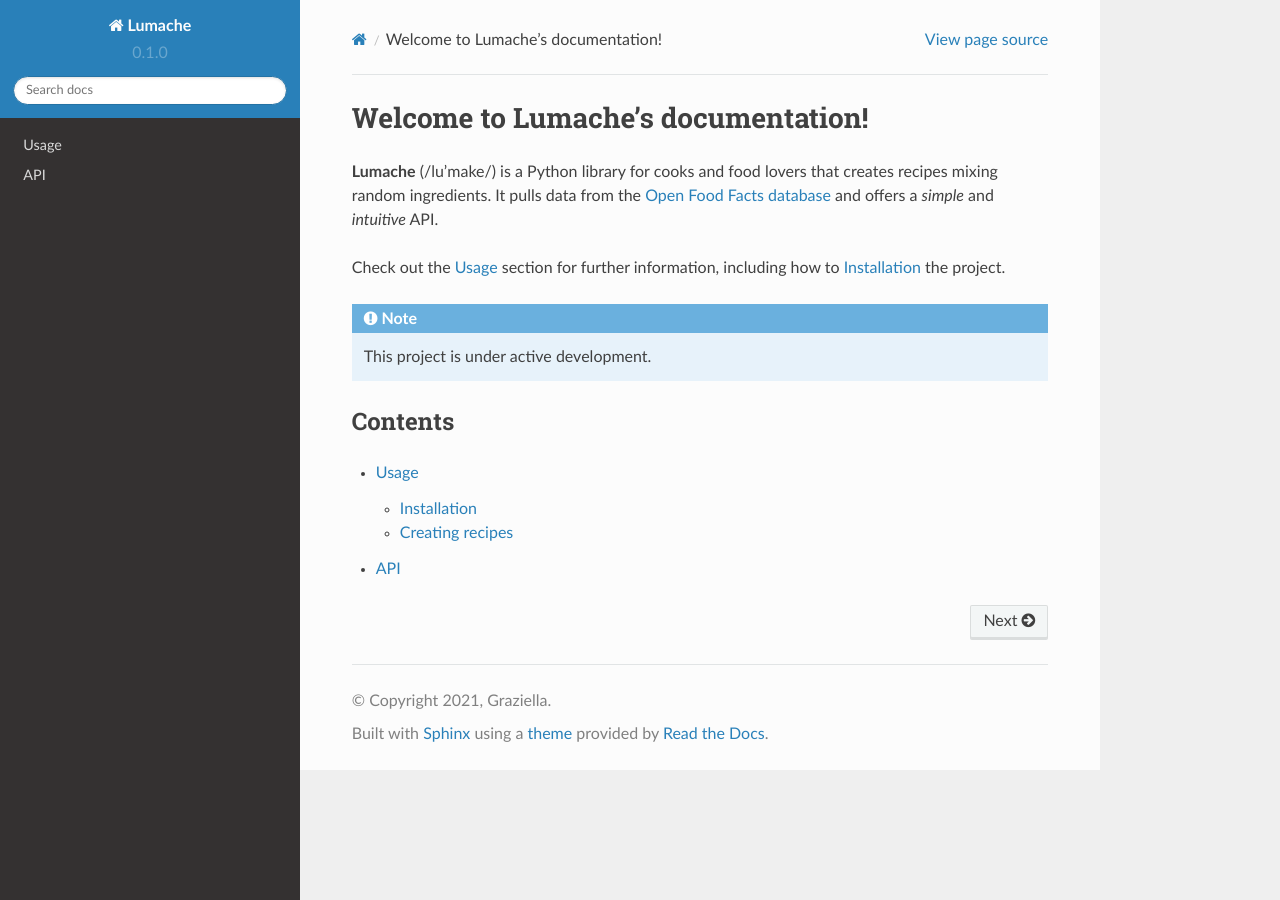
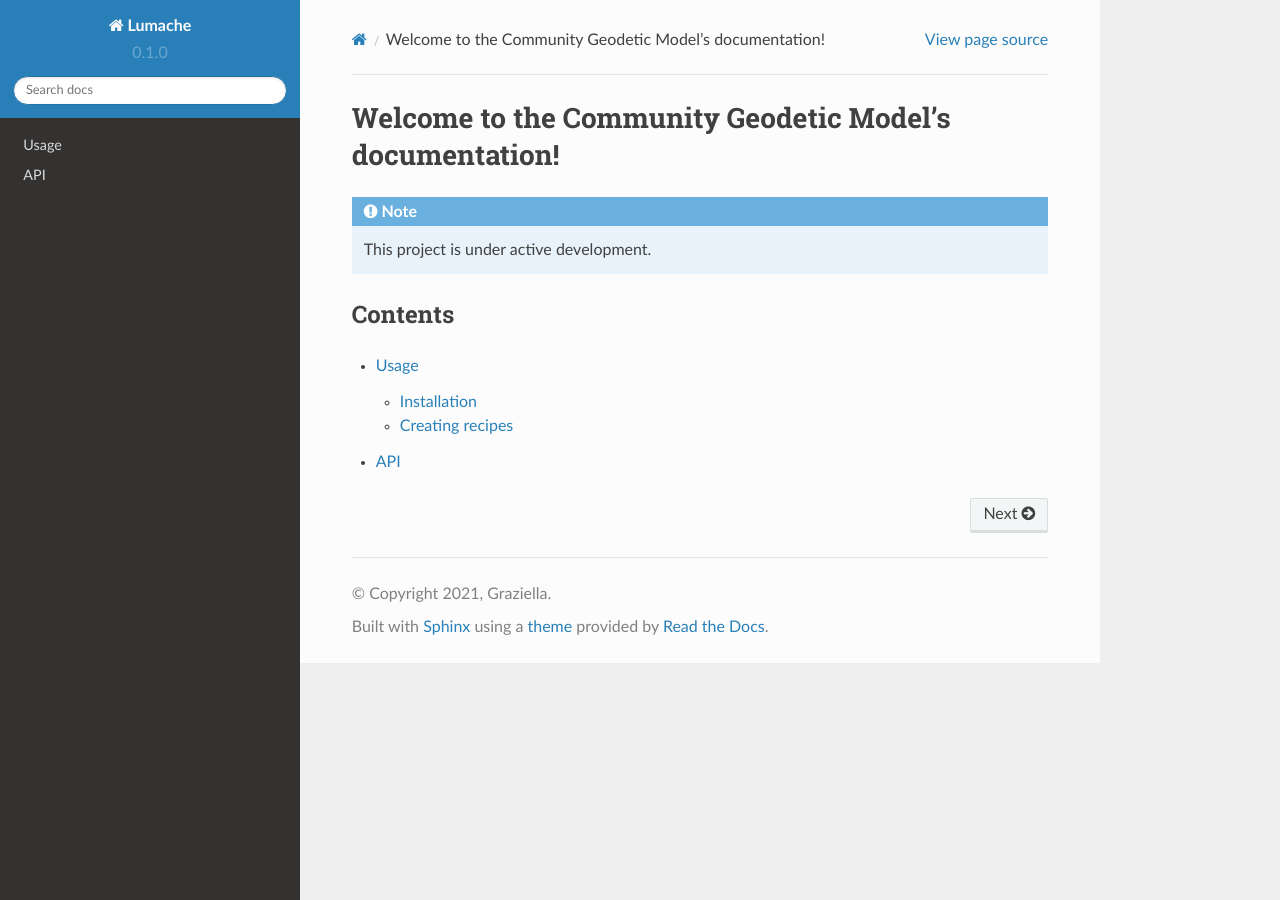
Before and after one commit to SCEC-CGM/scec-cgm, a Sphinx documentation site: the page built from docs/source/index.rst, in a window 1280 px wide. Built offline with Sphinx 7.4.7 and the Read the Docs theme 2.0.0, drawn with Linux system fonts in a browser that asks for light colours.

Commit message:
Update index.rst

```diff
--- a/docs/source/index.rst
+++ b/docs/source/index.rst
@@ -1,13 +1,5 @@
-Welcome to Lumache's documentation!
-===================================
-
-**Lumache** (/lu'make/) is a Python library for cooks and food lovers
-that creates recipes mixing random ingredients.
-It pulls data from the `Open Food Facts database <https://world.openfoodfacts.org/>`_
-and offers a *simple* and *intuitive* API.
-
-Check out the :doc:`usage` section for further information, including
-how to :ref:`installation` the project.
+Welcome to the Community Geodetic Model's documentation!
+========================================================
 
 .. note::
 
```
